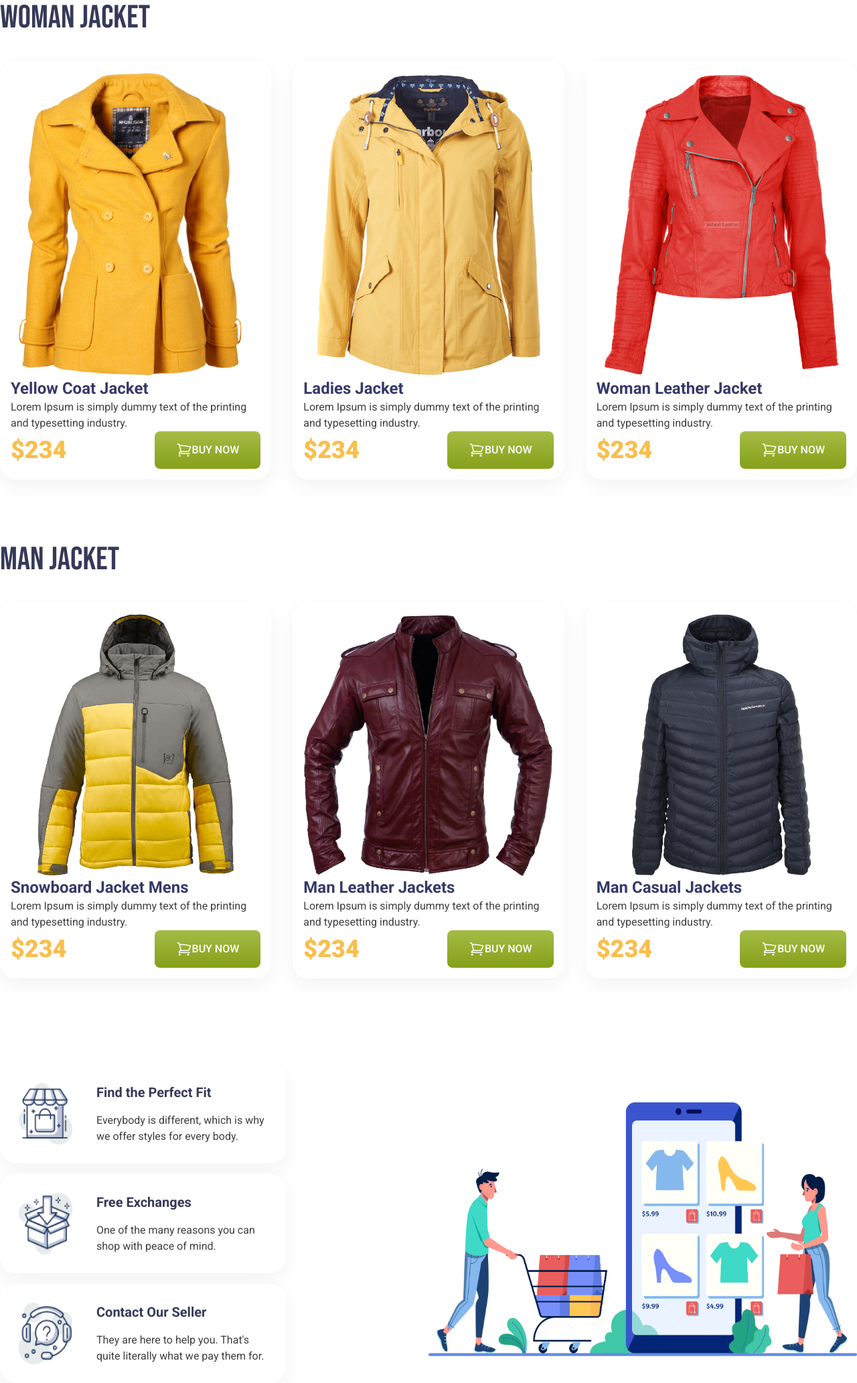
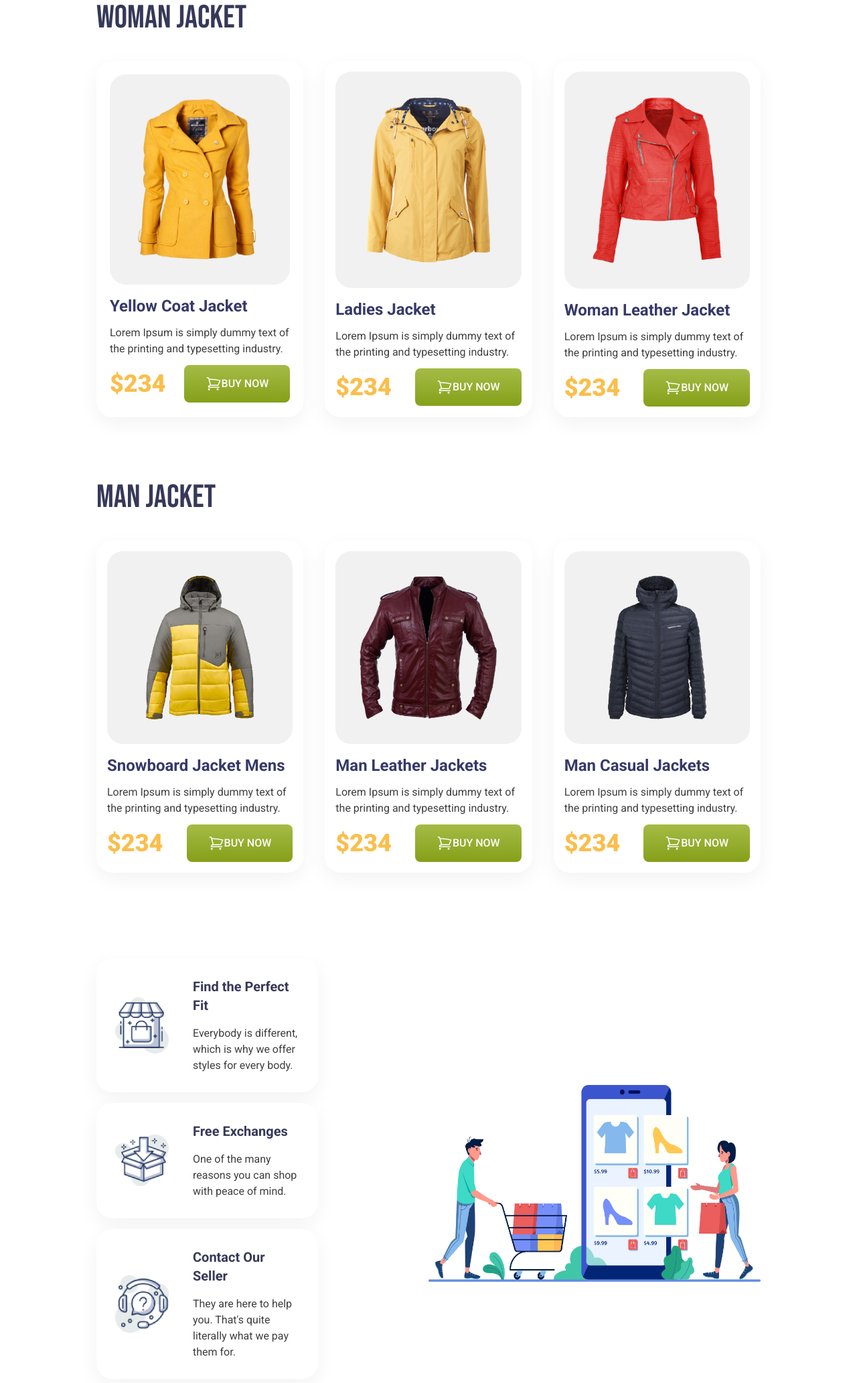
Before and after one commit to sm0bin/penguin-fashion-tailwind, a plain HTML site: page index.html in a window 1280 px wide. Shown: the part 735-2800 px from the top of the page at 67% size. Drawn offline with nearby package versions, Linux system fonts and the light colour scheme; a web font is replaced by a local one.

Commit message:
almost there

```diff
--- a/index.html
+++ b/index.html
@@ -40,23 +40,24 @@
 <body class="">
 
     <!-- Header Section -->
-    <header class="px-32 pb-20 bg-[#FFFBF0]">
-        <!-- Navigation Section -->
-        <nav class="flex justify-between py-10 items-center">
+    <header class="px-6 md:px-9 lg:px-36 pb-20 bg-[#FFFBF0]">
+
+        <!-- Navbar -->
+        <nav class="flex gap-7 md:justify-between items-center py-10 flex-col lg:flex-row">
             <div class="logo">
                 <img class="w-80" src="icons/logo.png" alt="">
             </div>
 
-            <ul class="flex gap-14 items-center">
-                <li class=" text-[#3C3C3C] text-base font-medium font-roboto">Home</li>
-                <li class=" text-[#3C3C3C] text-base font-medium font-roboto">Product</li>
-                <li class=" text-[#3C3C3C] text-base font-medium font-roboto">About us</li>
-                <li class=" text-[#3C3C3C] text-base font-medium font-roboto">Contact us</li>
+            <ul class="flex items-center flex-col md:flex-row md:justify-between gap-14">
+                <li class="text-[#3C3C3C] text-base font-medium font-roboto">Home</li>
+                <li class="text-[#3C3C3C] text-base font-medium font-roboto">Product</li>
+                <li class="text-[#3C3C3C] text-base font-medium font-roboto">About us</li>
+                <li class="text-[#3C3C3C] text-base font-medium font-roboto">Contact us</li>
             </ul>
         </nav>
 
         <!-- Hero Banner -->
-        <section class="hero flex justify-between items-center">
+        <section class="hero flex justify-between items-center flex-col lg:flex-row">
             <div class="hero-content">
                 <h1 class="text-[#363958] font-bebas text-[80px] leading-none"><span class="text-[#FABE4C] mb-4">Be the
                         Penguins</span>
@@ -78,17 +79,20 @@
     </header>
 
     <!-- Main Section -->
-    <main class="max-w-screen-2xl mx-auto">
+    <main class="px-6 md:px-9 lg:px-36">
+
         <!-- Women Section -->
         <div class="mt-12 mb-24">
             <h2 class="text-[#363958] font-bebas text-5xl leading-none mb-10">Woman Jacket</h2>
-            <div class="flex gap-8">
-                <div class="bg-white shadow-c rounded-3xl p-4">
-                    <div class=" bg-[#F1F1F] rounded-3xl">
-                        <img src="images/jacket-1.png" alt="">
+
+            <div class="grid gap-8 md:grid-cols-2 lg:grid-cols-3">
+
+                <div class="bg-white shadow-c rounded-3xl p-5">
+                    <div class=" bg-[#F1F1F1]  p-9 rounded-3xl mb-4">
+                        <img class="w-full" src="images/jacket-1.png" alt="">
                     </div>
                     <h3 class="text-2xl text-[#363968] font-bold font-roboto">Yellow Coat Jacket </h3>
-                    <p class="font-roboto text-[#3E3E3E]">Lorem Ipsum is simply dummy text of the
+                    <p class="font-roboto text-[#3E3E3E] my-3">Lorem Ipsum is simply dummy text of the
                         printing and typesetting industry.</p>
                     <div class="flex justify-between items-center">
                         <h3 class="text-4xl text-[#FABE4C] font-black font-roboto">$234</h3>
@@ -102,12 +106,13 @@
                             BUY NOW</button>
                     </div>
                 </div>
+
                 <div class="bg-white shadow-c rounded-3xl p-4">
-                    <div class=" bg-[#F1F1F] rounded-3xl">
-                        <img src="images/jacket-2.png" alt="">
+                    <div class=" bg-[#F1F1F1]  p-9 rounded-3xl mb-4">
+                        <img class="w-full" src="images/jacket-2.png" alt="">
                     </div>
                     <h3 class="text-2xl text-[#363968] font-bold font-roboto">Ladies Jacket </h3>
-                    <p class="font-roboto text-[#3E3E3E]">Lorem Ipsum is simply dummy text of the
+                    <p class="font-roboto text-[#3E3E3E] my-3">Lorem Ipsum is simply dummy text of the
                         printing and typesetting industry.</p>
                     <div class="flex justify-between items-center">
                         <h3 class="text-4xl text-[#FABE4C] font-black font-roboto">$234</h3>
@@ -121,12 +126,13 @@
                             BUY NOW</button>
                     </div>
                 </div>
+
                 <div class="bg-white shadow-c rounded-3xl p-4">
-                    <div class=" bg-[#F1F1F] rounded-3xl">
-                        <img src="images/jacket-3.png" alt="">
+                    <div class=" bg-[#F1F1F1]  p-9 rounded-3xl mb-4">
+                        <img class="w-full" src="images/jacket-3.png" alt="">
                     </div>
                     <h3 class="text-2xl text-[#363968] font-bold font-roboto">Woman Leather Jacket </h3>
-                    <p class="font-roboto text-[#3E3E3E]">Lorem Ipsum is simply dummy text of the
+                    <p class="font-roboto text-[#3E3E3E] my-3">Lorem Ipsum is simply dummy text of the
                         printing and typesetting industry.</p>
                     <div class="flex justify-between items-center">
                         <h3 class="text-4xl text-[#FABE4C] font-black font-roboto">$234</h3>
@@ -142,16 +148,17 @@
                 </div>
             </div>
         </div>
+
         <!-- Man Section -->
         <div class="men">
             <h2 class="text-[#363958] font-bebas text-5xl leading-none mb-10">Man Jacket</h2>
-            <div class="flex gap-8">
+            <div class="grid gap-8 md:grid-cols-2 lg:grid-cols-3">
                 <div class="bg-white shadow-c rounded-3xl p-4">
-                    <div class=" bg-[#F1F1F] rounded-3xl">
-                        <img src="images/jacket-4.png" alt="">
+                    <div class=" bg-[#F1F1F1]  p-9 rounded-3xl mb-4">
+                        <img class="w-full" src="images/jacket-4.png" alt="">
                     </div>
                     <h3 class="text-2xl text-[#363968] font-bold font-roboto">Snowboard Jacket Mens</h3>
-                    <p class="font-roboto text-[#3E3E3E]">Lorem Ipsum is simply dummy text of the
+                    <p class="font-roboto text-[#3E3E3E] my-3">Lorem Ipsum is simply dummy text of the
                         printing and typesetting industry.</p>
                     <div class="flex justify-between items-center">
                         <h3 class="text-4xl text-[#FABE4C] font-black font-roboto">$234</h3>
@@ -165,12 +172,13 @@
                             BUY NOW</button>
                     </div>
                 </div>
+
                 <div class="bg-white shadow-c rounded-3xl p-4">
-                    <div class=" bg-[#F1F1F] rounded-3xl">
-                        <img src="images/jacket-5.png" alt="">
+                    <div class=" bg-[#F1F1F1]  p-9 rounded-3xl mb-4">
+                        <img class="w-full" src="images/jacket-5.png" alt="">
                     </div>
                     <h3 class="text-2xl text-[#363968] font-bold font-roboto">Man Leather Jackets</h3>
-                    <p class="font-roboto text-[#3E3E3E]">Lorem Ipsum is simply dummy text of the
+                    <p class="font-roboto text-[#3E3E3E] my-3">Lorem Ipsum is simply dummy text of the
                         printing and typesetting industry.</p>
                     <div class="flex justify-between items-center">
                         <h3 class="text-4xl text-[#FABE4C] font-black font-roboto">$234</h3>
@@ -184,12 +192,13 @@
                             BUY NOW</button>
                     </div>
                 </div>
+
                 <div class="bg-white shadow-c rounded-3xl p-4">
-                    <div class=" bg-[#F1F1F] rounded-3xl">
-                        <img src="images/jacket-6.png" alt="">
+                    <div class=" bg-[#F1F1F1]  p-9 rounded-3xl mb-4">
+                        <img class="w-full" src="images/jacket-6.png" alt="">
                     </div>
                     <h3 class="text-2xl text-[#363968] font-bold font-roboto">Man Casual Jackets</h3>
-                    <p class="font-roboto text-[#3E3E3E]">Lorem Ipsum is simply dummy text of the
+                    <p class="font-roboto text-[#3E3E3E] my-3">Lorem Ipsum is simply dummy text of the
                         printing and typesetting industry.</p>
                     <div class="flex justify-between items-center">
                         <h3 class="text-4xl text-[#FABE4C] font-black font-roboto">$234</h3>
@@ -207,10 +216,11 @@
         </div>
 
         <!-- options section -->
-        <div class="flex justify-between items-center my-32">
-            <div class="w-1/3">
-                <div class="flex shadow-c rounded-3xl mb-4 bg-white p-7 gap-9">
-                    <img class="w-20" src="icons/house.png" alt="">
+        <div class="flex justify-between items-center my-32  flex-col lg:flex-row">
+            <div class="w-full lg:w-1/3">
+                <div
+                    class="flex shadow-c rounded-3xl mb-4 bg-white p-7 gap-9  flex-col md:flex-row text-center items-center md:text-left ">
+                    <img class="w-20 h-auto" src="icons/house.png" alt="">
                     <div>
                         <h2 class="font-roboto text-xl font-bold mb-4 text-[#363958]">Find the Perfect Fit</h2>
                         <p class="text-base font-normal font-roboto text-[#3E3E3E]">Everybody is different, which is why
@@ -218,16 +228,20 @@
                             offer styles for every body.</p>
                     </div>
                 </div>
-                <div class="flex shadow-c rounded-3xl mb-4 bg-white p-7 gap-9">
-                    <img class="w-20" src="icons/box.png" alt="">
+
+                <div
+                    class="flex shadow-c rounded-3xl mb-4 bg-white p-7 gap-9 flex-col md:flex-row text-center items-center md:text-left ">
+                    <img class="w-20 h-auto" src="icons/box.png" alt="">
                     <div>
                         <h2 class="font-roboto text-xl font-bold mb-4 text-[#363958]">Free Exchanges</h2>
                         <p class="text-base font-normal font-roboto text-[#3E3E3E]">One of the many reasons you can shop
                             with peace of mind.</p>
                     </div>
                 </div>
-                <div class="flex shadow-c rounded-3xl mb-4 bg-white p-7 gap-9">
-                    <img class="w-20" src="icons/question.png" alt="">
+
+                <div
+                    class="flex shadow-c rounded-3xl mb-4 bg-white p-7 gap-9 flex-col md:flex-row text-center items-center md:text-left ">
+                    <img class="w-20 h-auto" src="icons/question.png" alt="">
                     <div>
                         <h2 class="font-roboto text-xl font-bold mb-4 text-[#363958]">Contact Our Seller</h2>
                         <p class="text-base font-normal font-roboto text-[#3E3E3E]">They are here to help you. That's
@@ -237,7 +251,8 @@
                 </div>
 
             </div>
-            <img class="w-1/2 h-auto mr-0" src="/images/shopping.png" alt="">
+
+            <img class="w-full lg:w-1/2 mt-7 h-auto mr-0" src="/images/shopping.png" alt="">
         </div>
 
     </main>
```
Also changed, not shown: delete.html (added, +46 -0 lines).
